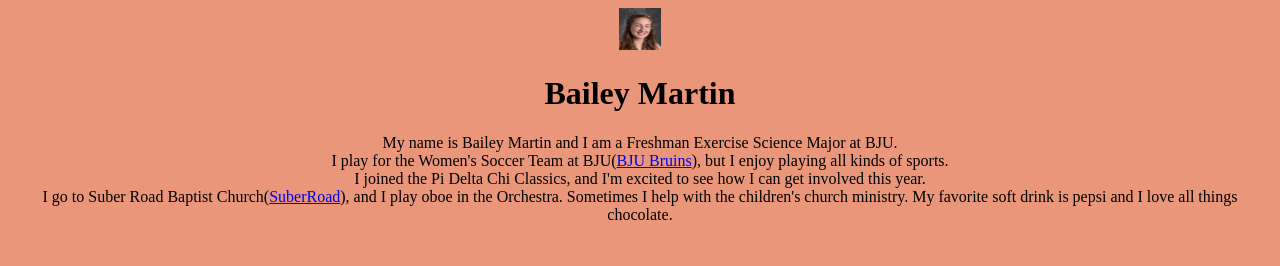
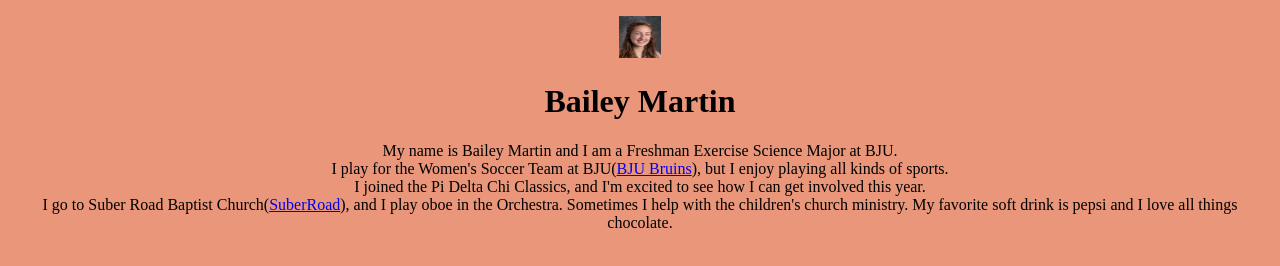
Before and after one commit to baileykmartin/baileykmartin.github.io, a plain HTML site: page index.html in a window 1280 px wide. Drawn offline with Linux system fonts and the light colour scheme.

Commit message:
Update index.html

```diff
--- a/index.html
+++ b/index.html
@@ -1,9 +1,9 @@
 <!DOCTYPE html>
 <html>
 <body style="background-color:DarkSalmon;">
-<center>
+<p style="text-align:center;">
  <img src="professionalpicture.jpg" alt="professionalpicture" style="width:42px; height:42px"></img>
- </center>
+</p>
 <h1 style="text-align:center;"> Bailey Martin</h1>
 <p style="text-align:center;"> My name is Bailey Martin and I am a Freshman Exercise Science Major at BJU. <br>
  I play for the  Women's Soccer Team at BJU(<a href="bjubruins.com">BJU Bruins</a>), but I enjoy playing all kinds of sports.<br>
```
